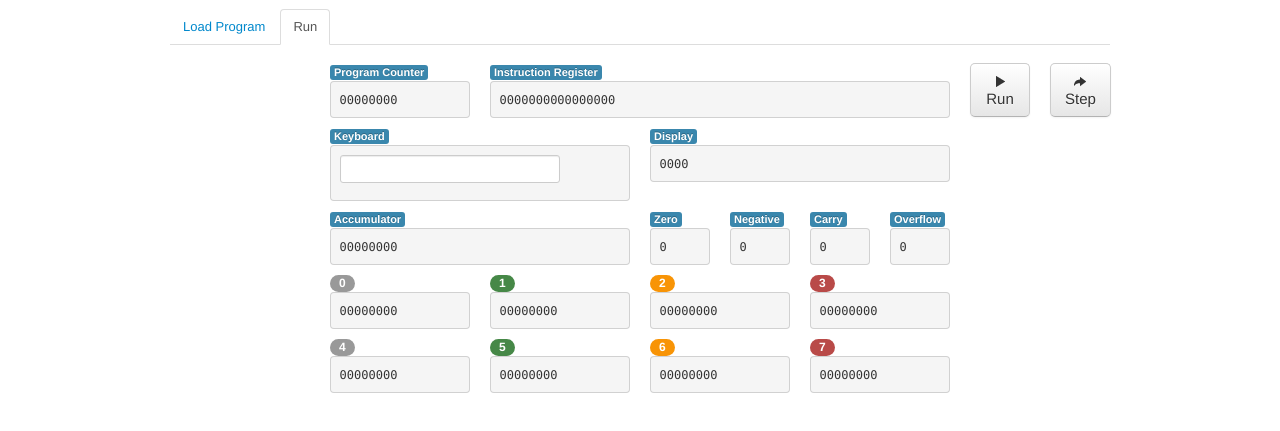
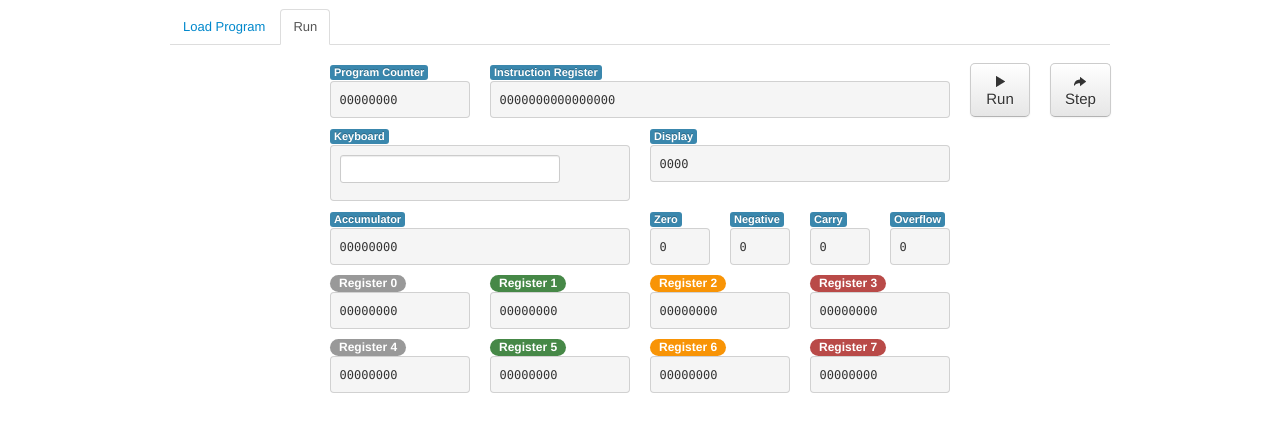
Before and after one commit to Sparragus/sparragus.github.com, a plain HTML site: page processor_simulator/index.html in a window 1280 px wide. Both pictures are taken after a click on the link "Run". Shown: the part 51-482 px from the top of the page. Drawn offline with Linux system fonts and the light colour scheme.

Commit message:
Registers now say word register

```diff
--- a/processor_simulator/index.html
+++ b/processor_simulator/index.html
@@ -135,19 +135,19 @@
               <!--Registers 1-->
               <div class="row">
                 <div class="span2" id="register_0">
-                  <span class="badge">0</span>
+                  <span class="badge">Register 0</span>
                   <pre>00000000</pre>
                 </div>
                 <div class="span2" id="register_1">
-                  <span class="badge badge-success">1</span>
+                  <span class="badge badge-success">Register 1</span>
                   <pre>00000000</pre>
                 </div>
                 <div class="span2" id="register_2">
-                  <span class="badge badge-warning">2</span>
+                  <span class="badge badge-warning">Register 2</span>
                   <pre>00000000</pre>
                 </div>
                 <div class="span2" id="register_3">
-                  <span class="badge badge-error">3</span>
+                  <span class="badge badge-error">Register 3</span>
                   <pre>00000000</pre>
                 </div>
               </div> <!--Registers 1-->
@@ -155,19 +155,19 @@
               <!--Registers 2-->
               <div class="row">
                 <div class="span2" id="register_4">
-                  <span class="badge">4</span>
+                  <span class="badge">Register 4</span>
                   <pre>00000000</pre>
                 </div>
                 <div class="span2" id="register_5">
-                  <span class="badge badge-success">5</span>
+                  <span class="badge badge-success">Register 5</span>
                   <pre>00000000</pre>
                 </div>
                 <div class="span2" id="register_6">
-                  <span class="badge badge-warning">6</span>
+                  <span class="badge badge-warning">Register 6</span>
                   <pre>00000000</pre>
                 </div>
                 <div class="span2" id="register_7">
-                  <span class="badge badge-error">7</span>
+                  <span class="badge badge-error">Register 7</span>
                   <pre>00000000</pre>
                 </div>
               </div> <!--Registers 2-->
```
